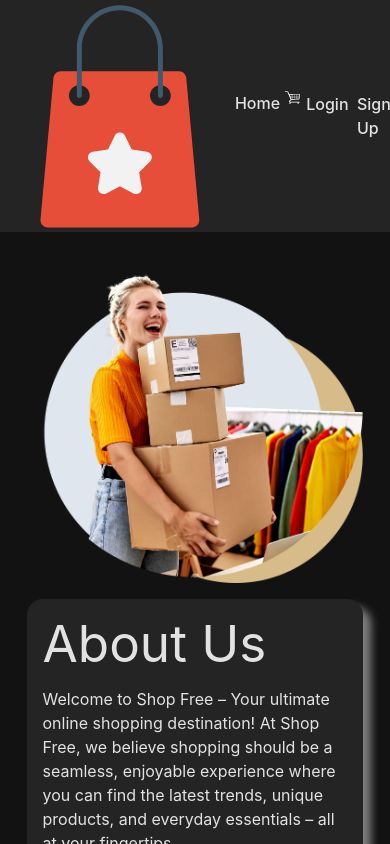
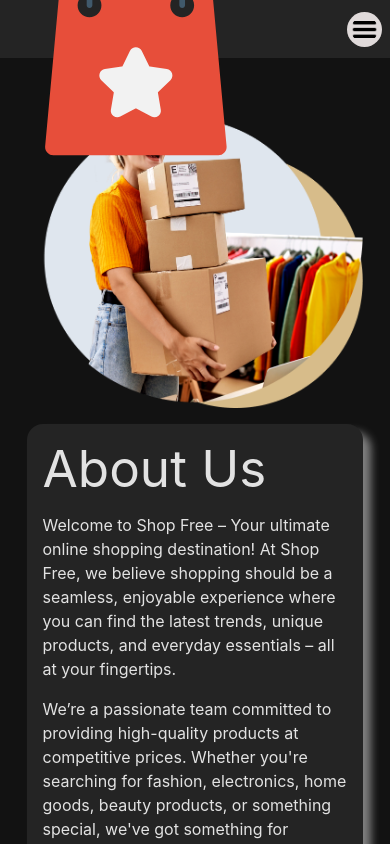
Before and after one commit to DhanaNugraha/Revou-Project-Milestone-2, a Next.js app in the folder module5assignment/: page /aboutus in a window 390 px wide. Shown: the top 844 px of the page. Built offline with nearby package versions, Linux system fonts and the light colour scheme.

Commit message:
feat: Hamburger button without category

```diff
--- a/module5assignment/src/components/NavBar.tsx
+++ b/module5assignment/src/components/NavBar.tsx
@@ -9,6 +9,7 @@ const NavBar = () => {
   const router = useRouter();
   const pathname = usePathname();
   const [isLoggedIn, setIsLoggedIn] = useState(false);
+  const [hamburgerClicked, setHamburgerClicked] = useState(false);
 
   useEffect(() => {
     const isLoggedInCheck = Boolean(localStorage.getItem("access_token"));
@@ -30,6 +31,11 @@ const NavBar = () => {
       background: '#666666',
       color: '#FFFFFF',
     },  icon: '👋'});
+  }
+
+  const handleHamburgerClicked = () => {
+    setHamburgerClicked(!hamburgerClicked)
+    console.log(hamburgerClicked)
   }
 
   return (
@@ -54,6 +60,31 @@ const NavBar = () => {
             </div>
           )}
         </section>
+
+        <section className="hamburgerContainer">
+            <input type="checkbox" className="hamburgerCheckbox" id="hamburgerCheckbox" onChange={handleHamburgerClicked}/>
+            <label htmlFor="hamburgerCheckbox">
+                <img src="/hamburger.png" alt="hamburger" className="hamburgerImg hamburgerOpen"/>
+                <img src="/close.png" alt="hamburger" className="hamburgerImg hamburgerClose"/>
+            </label>
+
+            <ul className="hamburgerDirectoryContainer">
+              <Link className={checkLocation("/")} href="/">Home</Link>
+
+              <Link className={checkLocation("/shoppingcart")} href="/shoppingcart"><img src="\cart.svg" alt="Cart"  className="w-[2em]"/></Link>
+
+              {isLoggedIn ? (
+                <button onClick={handleLogout} className="navbarContentStyling">Logout</button>
+              ) : (
+                <>
+                  <Link className={checkLocation("/login")} href="/login">Login</Link>
+
+                  <Link className={checkLocation("/register")} href="/register">Sign Up</Link>
+                </>
+              )}
+            </ul>
+        </section>
+
       </div>
     </>
   );
--- a/module5assignment/src/styles/globals.css
+++ b/module5assignment/src/styles/globals.css
@@ -36,6 +36,8 @@ h1 {
   line-height: 1.1;
 }
 
+/* NavBar */
+
 .navbarContainer {
   display: flex;
   justify-content: space-between;
@@ -46,6 +48,9 @@ h1 {
   padding-top: 1%;
   padding-bottom: 1%;
   background: #242424;
+  position: relative;
+  overflow: visible;
+  height: 58px;
 }
 
 .navbarContentRight {
@@ -89,6 +94,77 @@ h1 {
 
 .shopLogoContainer {
   display: flex;
+}
+
+.hamburgerContainer {
+  display: none;
+}
+
+.hamburgerCheckbox {
+  display: none;
+}
+
+.hamburgerCheckbox + label > img{
+  width: 35px;
+  height: 35px;
+  animation-name: fadeIn;
+  animation-duration: 2s;
+  background: #e0dada;
+  padding: 4px;
+  border-radius: 100%;
+}
+
+.hamburgerCheckbox + label > img:hover{
+  transform: scale(1.1);
+}
+
+.hamburgerClose {
+  display: none;
+}
+
+.hamburgerCheckbox:checked + label > .hamburgerOpen{
+  display: none;
+}
+
+.hamburgerCheckbox:checked + label > .hamburgerClose{
+  display: block;
+}
+
+.hamburgerDirectoryContainer {
+  position: absolute;
+  list-style: none;
+  margin: 0;
+  /* display: grid;
+  grid-template-columns: 100vw;
+  grid-template-rows: repeat(6, 1fr); */
+  display: flex;
+  flex-flow: column nowrap;
+  align-items: center;
+  justify-content: space-around;
+  top: 0;
+  right: 0;
+  width: cover;
+  padding: 4%;
+  padding-top: 0;
+  padding-bottom: 0;
+  height: 70vh;
+  background: #343434;
+  transform: translate(0, 58px);
+  visibility: hidden;
+  opacity: 0;
+  transition-duration: 0.5s;
+  border-bottom: 1px solid rgb(128, 128, 128, 50%);
+  z-index: 200;
+  box-shadow: -2px 2px 2px 	#646cff;
+}
+
+.hamburgerCheckbox:checked ~ .hamburgerDirectoryContainer {
+  visibility: visible;
+  opacity: 1;
+}
+
+.hamburgerDirectoryContainer > a {
+  text-wrap: nowrap;
 }
 
 
@@ -487,30 +563,6 @@ h1 {
 }
 
 
-/*
-@media screen and (max-width: 479px) {
-  .shopLogoContainer > h1 {
-    display: none;
-  }
-}
-
-@media screen and (min-width: 480px){
-  .productListing {
-    width: 46%;
-  }
-  .productListingContainer {
-    margin-left: 2%;
-    margin-right: 2%;
-  }
-}
-
-@media screen and (min-width: 740px){
-  .productListing {
-    width: 30%;
-  }} */
-
-
-
 @media screen and (max-width: 768px){
   .productListing {
     width: 46%;
@@ -553,6 +605,12 @@ h1 {
     flex-flow: column;
     align-items: center;
   }
+  .hamburgerContainer {
+    display: inline-block;
+  }
+  .navbarContentRight {
+    display: none;
+  }
 }
 
 @media screen and (max-width: 479px) {
```
Also changed, not shown: module5assignment/public/close.png (added), module5assignment/public/hamburger.png (added).
